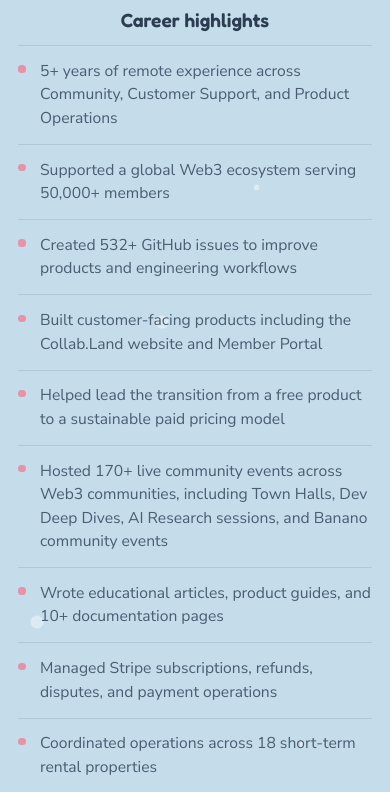
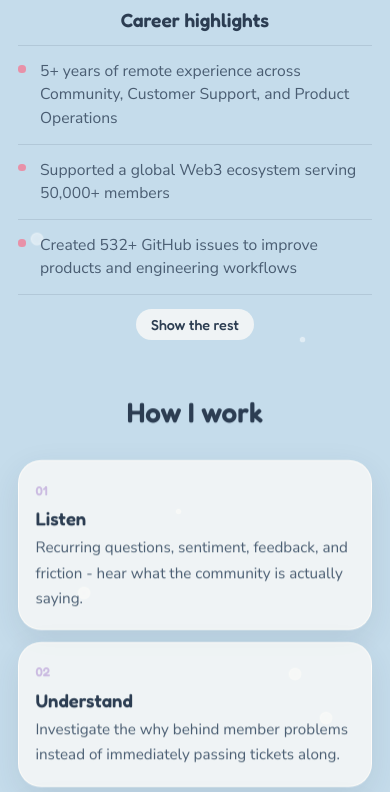
Before and after one commit to CryptoChibs/portfolio, a React (Vite) app: page / in a window 390 px wide. Shown: the part 4262-5054 px from the top of the page. Built offline with nearby package versions, Linux system fonts and the light colour scheme.

Commit message:
Remove Community_Sentiment1.jpg and refactor CSS styles in Creative, Recommendations, and Summary components. Adjust gallery layout, scrollbar styles, and implement a toggle for additional highlights in the Summary section for improved user experience and responsiveness.

```diff
--- a/src/components/Creative.css
+++ b/src/components/Creative.css
@@ -139,19 +139,13 @@
   object-fit: cover;
 }
 
-/* Tall Discord / review shots: square viewport, scroll inside */
 .gallery-figure.is-tall .gallery-frame {
-  overflow-y: auto;
-  overflow-x: hidden;
-  overscroll-behavior: contain;
-  scrollbar-gutter: stable;
   background: #1e1f22;
 }
 
 .gallery-figure.is-tall .gallery-frame img {
-  width: 100%;
-  height: auto;
-  object-fit: contain;
+  object-fit: cover;
+  object-position: top;
 }
 
 .gallery-figure figcaption {
@@ -210,7 +204,7 @@
 }
 
 .gallery-pager-count {
-  display: none;
+  display: block;
   min-width: 3.4rem;
   font-family: var(--font-display);
   font-variant-numeric: tabular-nums;
@@ -224,7 +218,7 @@
 }
 
 .gallery-pager-pages {
-  display: flex;
+  display: none;
   align-items: center;
   gap: 0.35rem;
 }
@@ -302,13 +296,6 @@
     overflow: hidden;
   }
 
-  .gallery-pager-pages {
-    display: none;
-  }
-
-  .gallery-pager-count {
-    display: block;
-  }
 }
 
 @media (max-width: 700px) {
--- a/src/components/Recommendations.css
+++ b/src/components/Recommendations.css
@@ -6,7 +6,7 @@
 .rec-carousel {
   display: grid;
   grid-template-columns: 2.4rem minmax(0, 420px) 2.4rem;
-  column-gap: 0.75rem;
+  column-gap: 0.4rem;
   row-gap: 0.55rem;
   align-items: center;
   justify-content: center;
@@ -66,11 +66,49 @@
   height: 100%;
   display: flex;
   flex-direction: column;
+  gap: 0;
+  padding: 1.5rem 1.25rem 1.5rem 1.15rem;
+  overflow: hidden;
+  box-sizing: border-box;
+}
+
+.rec-scroll {
+  display: flex;
+  flex-direction: column;
   gap: 0.75rem;
-  padding: 1.15rem 1.2rem;
+  min-height: 0;
+  height: 100%;
   overflow: auto;
   overscroll-behavior: contain;
-  box-sizing: border-box;
+  padding: 0.3rem 0.65rem 0.3rem 0.5rem;
+  scrollbar-width: thin;
+  scrollbar-color: var(--pink) transparent;
+}
+
+.rec-scroll::-webkit-scrollbar {
+  width: 6px;
+  background: transparent;
+}
+
+.rec-scroll::-webkit-scrollbar-button,
+.rec-scroll::-webkit-scrollbar-button:single-button,
+.rec-scroll::-webkit-scrollbar-button:vertical:start:decrement,
+.rec-scroll::-webkit-scrollbar-button:vertical:end:increment,
+.rec-scroll::-webkit-scrollbar-button:vertical:start:increment,
+.rec-scroll::-webkit-scrollbar-button:vertical:end:decrement {
+  display: block;
+  width: 0;
+  height: 0;
+  background: none;
+}
+
+.rec-scroll::-webkit-scrollbar-track {
+  background: transparent;
+}
+
+.rec-scroll::-webkit-scrollbar-thumb {
+  border-radius: 999px;
+  background: var(--pink);
 }
 
 .rec-square-head {
@@ -156,10 +194,9 @@
   display: flex;
   flex-direction: column;
   align-items: stretch;
-  gap: 0.75rem;
-  padding: 1.15rem 1.2rem;
-  overflow: auto;
-  overscroll-behavior: contain;
+  gap: 0;
+  padding: 1.5rem 1.25rem 1.5rem 1.15rem;
+  overflow: hidden;
   box-sizing: border-box;
   text-align: left;
   font: inherit;
--- a/src/components/Recommendations.tsx
+++ b/src/components/Recommendations.tsx
@@ -136,6 +136,7 @@ export function Recommendations() {
         <div className="rec-carousel-frame" onPointerDown={onFramePointerDown}>
           {current.kind === 'quote' ? (
             <article className="rec-square card ink-card">
+              <div className="rec-scroll">
               <header className="rec-square-head">
                 {current.image ? (
                   <img className="rec-photo" src={current.image} alt="" width={52} height={52} />
@@ -161,6 +162,7 @@ export function Recommendations() {
                 </div>
               </header>
               <blockquote className="rec-quote">{current.quote}</blockquote>
+              </div>
             </article>
           ) : (
             <button
@@ -175,9 +177,11 @@ export function Recommendations() {
               }}
               aria-label={`Open ${current.label}`}
             >
+              <span className="rec-scroll">
               <span className="rec-shot-label">{current.label}</span>
               <span className="rec-shot-frame">
                 <img key={current.id} src={current.src} alt="" />
+              </span>
               </span>
             </button>
           )}
--- a/src/components/Summary.css
+++ b/src/components/Summary.css
@@ -58,3 +58,26 @@
   border-radius: 50%;
   background: var(--pink-deep);
 }
+
+.highlights-more {
+  display: none;
+}
+
+@media (max-width: 720px) {
+  .highlights-list:not(.is-open) li:nth-child(n + 4) {
+    display: none;
+  }
+
+  .highlights-more {
+    display: inline-flex;
+    margin-top: 0.85rem;
+    padding: 0.45rem 0.95rem;
+    border: 0;
+    border-radius: 999px;
+    background: rgba(255, 252, 248, 0.72);
+    color: var(--navy);
+    font-family: var(--font-display);
+    font-size: 0.9rem;
+    font-weight: 500;
+  }
+}
--- a/src/components/Summary.tsx
+++ b/src/components/Summary.tsx
@@ -1,7 +1,13 @@
+import { useState } from 'react'
 import { site } from '../content/site'
 import './Summary.css'
 
+const HIGHLIGHT_PREVIEW = 3
+
 export function Summary() {
+  const [highlightsOpen, setHighlightsOpen] = useState(false)
+  const hasMore = site.highlights.length > HIGHLIGHT_PREVIEW
+
   return (
     <section id="summary" className="section summary" aria-labelledby="summary-title">
       <div className="section-head">
@@ -16,11 +22,21 @@ export function Summary() {
       </div>
 
       <h3 className="highlights-title">Career highlights</h3>
-      <ul className="highlights-list">
+      <ul className={`highlights-list${highlightsOpen ? ' is-open' : ''}`}>
         {site.highlights.map((h) => (
           <li key={h}>{h}</li>
         ))}
       </ul>
+      {hasMore ? (
+        <button
+          type="button"
+          className="highlights-more"
+          aria-expanded={highlightsOpen}
+          onClick={() => setHighlightsOpen((open) => !open)}
+        >
+          {highlightsOpen ? 'Show less' : 'Show the rest'}
+        </button>
+      ) : null}
     </section>
   )
 }
```
Also changed, not shown: public/Screenshots/Banano/Community_Sentiment1.jpg (deleted).
